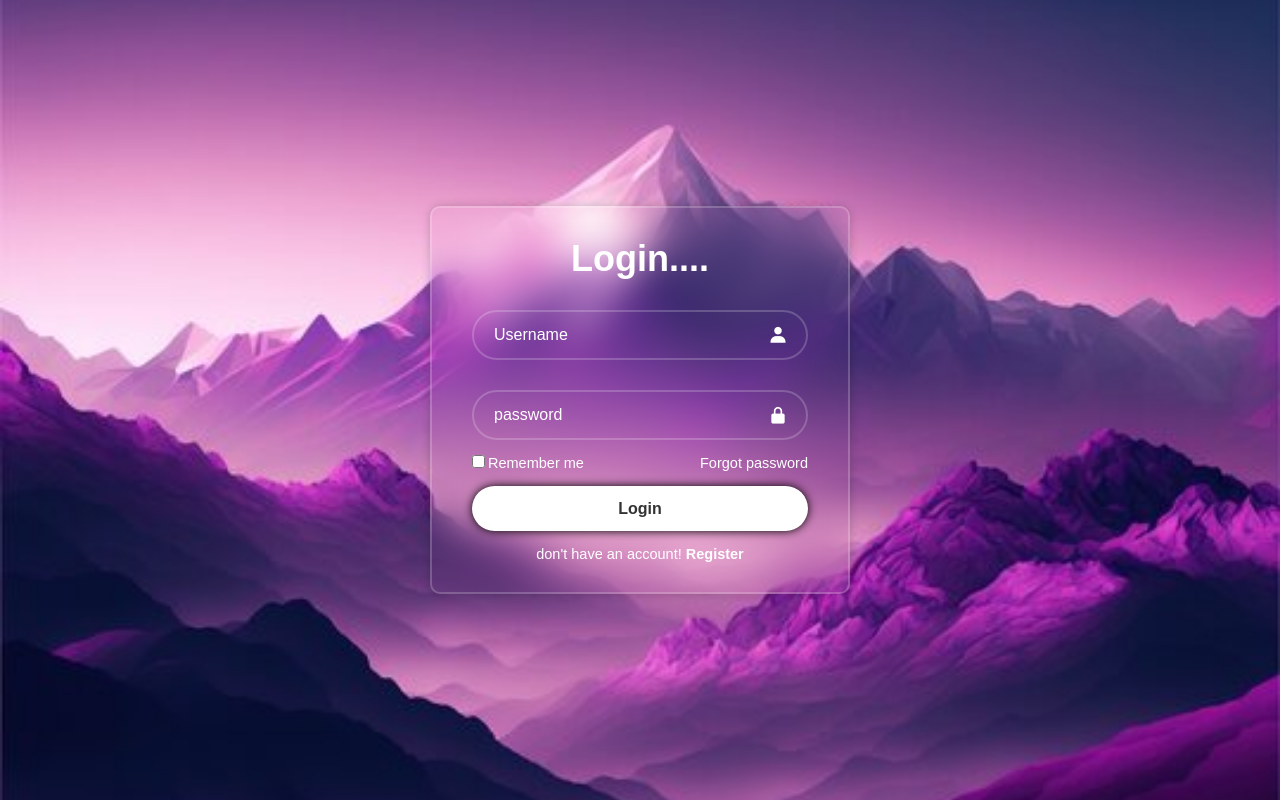
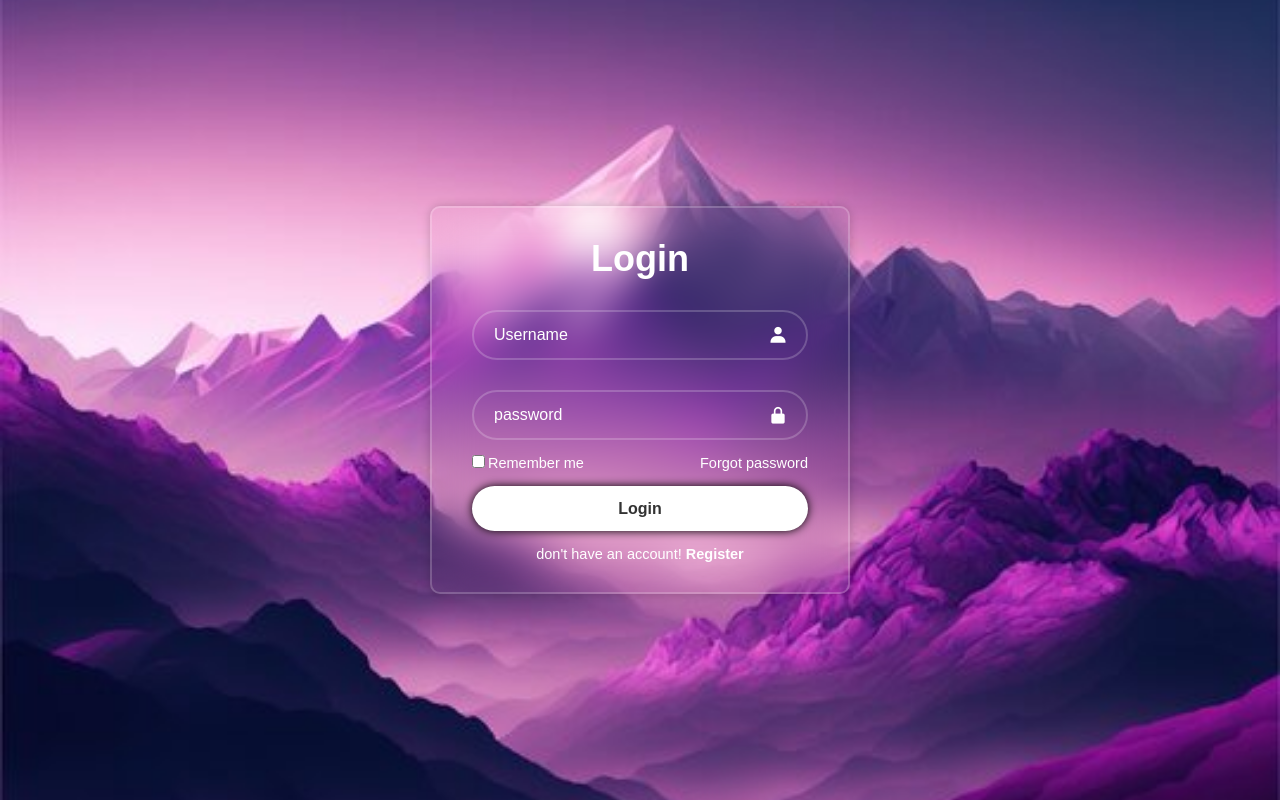
Before and after one commit to kha-oula1/pageweb, a plain HTML site: page index.html in a window 1280 px wide. Drawn offline with nearby package versions, Linux system fonts and the light colour scheme.

Commit message:
Update index.html

```diff
--- a/index.html
+++ b/index.html
@@ -11,7 +11,7 @@
 
     <div class="wrapper">
         <form action="">
-            <h1>Login....</h1>
+            <h1>Login</h1>
             <div class="input-box">
                 <input type="text" placeholder="Username" required>
                 <i class='bx bxs-user'></i>
```
